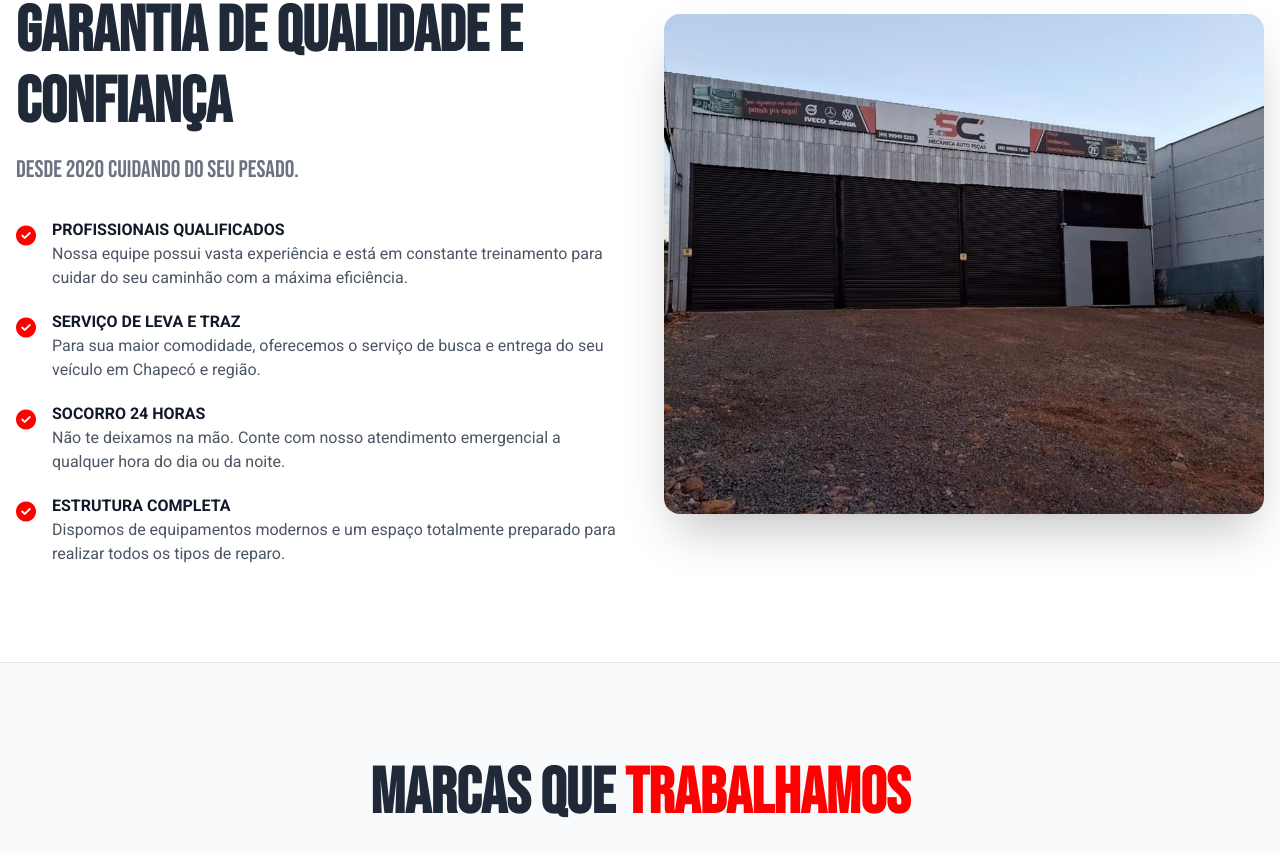
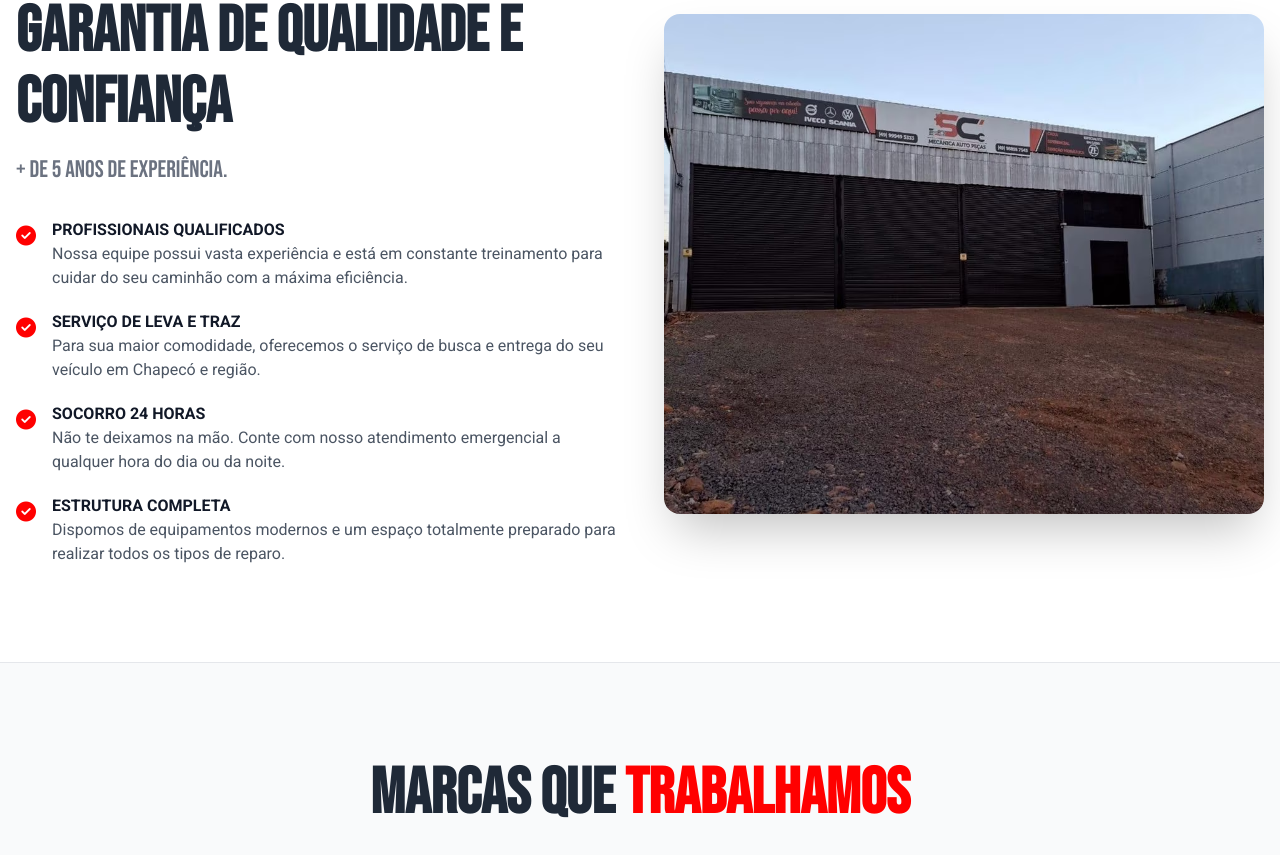
Before and after one commit to brenooliveira2102/mecanicasc, a plain HTML site: page index.html in a window 1280 px wide. Shown: the part 2746-3601 px from the top of the page. Drawn offline with nearby package versions, Linux system fonts and the light colour scheme.

Commit message:
Update index.html

```diff
--- a/index.html
+++ b/index.html
@@ -272,7 +272,7 @@
                     <div class="order-2 md:order-1 text-center md:text-left">
                         <h3 class="font-bebas text-lg text-[#FF0000]">POR QUE ESCOLHER A SC MECÂNICA?</h3>
                         <h2 class="section-title mt-2 mb-4">GARANTIA DE QUALIDADE E CONFIANÇA</h2>
-                        <p class="font-bebas text-2xl text-gray-500 mb-8 md:text-left">Desde 2020 cuidando do seu pesado.</p>
+                        <p class="font-bebas text-2xl text-gray-500 mb-8 md:text-left">+ de 5 anos de experiência.</p>
                         <ul class="space-y-5 text-gray-600">
                             <li class="flex items-start text-left">
                                 <div class="flex-shrink-0"><i class="fa-solid fa-circle-check text-[#FF0000] text-xl mr-4 mt-1"></i></div>
```
